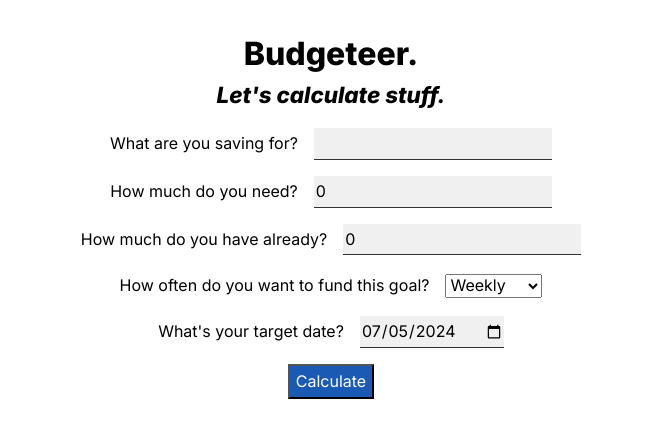
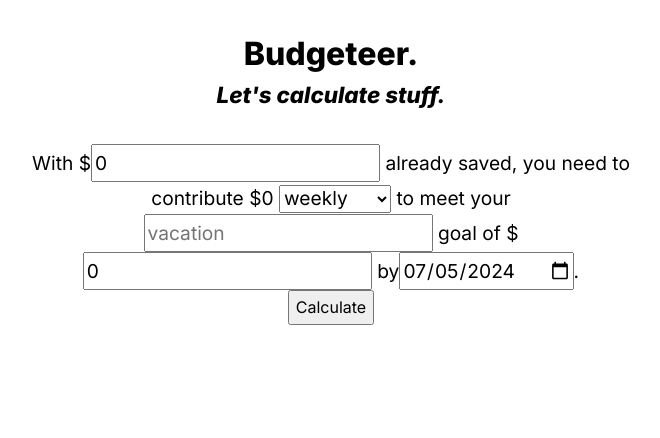
Before and after one commit to jessiejalca/budgeteer, a React (Vite) app: page / in a window 1280 px wide. Shown: the top 438 px of the page, without its empty margins (309-969 px from the left). Built offline with nearby package versions, Linux system fonts and the light colour scheme.

Commit message:
feat: reformat form to read as single sentence fill-in-the-blank

```diff
--- a/src/App.css
+++ b/src/App.css
@@ -3,6 +3,10 @@
   margin: 0 auto;
   padding: 2rem;
   text-align: center;
+  display: flex;
+  flex-direction: column;
+  align-items: center;
+  gap: 2rem;
 }
 
 .subhead {
@@ -10,22 +14,10 @@
   font-style: italic;
 }
 
-label {
-  display: block;
-  margin: 1rem 0;
+form {
+  max-width: 630px;
 }
 
-label > span {
-  margin-right: 1rem;
+form > p {
+  font-size: 1.2em;
 }
-
-label > input {
-  border: none;
-  border-bottom: 1px solid #333;
-  background-color: #f0f0f0;
-}
-
-button {
-  background-color: rgb(26, 90, 180) !important;
-  color: white;
-}
--- a/src/components/Calculator.tsx
+++ b/src/components/Calculator.tsx
@@ -1,12 +1,11 @@
 import React from "react";
-import Results from "./Results";
 
 const Calculator = () => {
-  const [showResults, setShowResults] = React.useState<boolean>(false);
   const [savingsGoal, setSavingsGoal] = React.useState<string>("");
   const [goalAmount, setGoalAmount] = React.useState<number>(0);
   const [amountSaved, setAmountSaved] = React.useState<number>(0);
-  const [fundingFrequency, setFundingFrequency] = React.useState<string>("weekly");
+  const [fundingFrequency, setFundingFrequency] =
+    React.useState<string>("weekly");
   const [amountPerPeriod, setAmountPerPeriod] = React.useState<number>(0);
 
   // Set the default date to today
@@ -14,24 +13,31 @@ const Calculator = () => {
   const [targetDate, setTargetDate] = React.useState<string>(today);
 
   // Get the value of the selected frequency
-  const handleFrequencyChange = (e: React.ChangeEvent<HTMLSelectElement>) => {
+  const handleFrequencyChange = (
+    e: React.ChangeEvent<HTMLSelectElement>
+  ): void => {
     setFundingFrequency(e.target.value);
   };
 
   // Handle form submission: show results
-  const handleSubmit = (e: React.FormEvent<HTMLFormElement>) => {
+  const handleSubmit = (e: React.FormEvent<HTMLFormElement>): void => {
     e.preventDefault();
 
     // Get the amount needed per funding period
-    const amountPerPeriod: number = calculateAmountPerPeriod(goalAmount, calculatePeriods(targetDate, fundingFrequency));
+    const amountPerPeriod: number = calculateAmountPerPeriod(
+      goalAmount,
+      calculatePeriods(targetDate, fundingFrequency)
+    );
 
     // Update the state with the amount per period and show the results
     setAmountPerPeriod(amountPerPeriod);
-    setShowResults(true);
-  }
+  };
 
   // Calculate the number of funding periods
-  const calculatePeriods = (targetDate: string, fundingFrequency: string) => {
+  const calculatePeriods = (
+    targetDate: string,
+    fundingFrequency: string
+  ): number => {
     const today: Date = new Date();
     const target: Date = new Date(targetDate);
     const difference: number = target.getTime() - today.getTime();
@@ -57,58 +63,67 @@ const Calculator = () => {
   };
 
   // Calculate the amount needed per funding period
-  const calculateAmountPerPeriod = (goalAmount: number, periods: number) => {
+  const calculateAmountPerPeriod = (
+    goalAmount: number,
+    periods: number
+  ): number => {
     return Math.ceil(goalAmount / periods);
   };
 
   return (
     <>
       <form onSubmit={handleSubmit}>
+        <p>
+          With ${/* amount already saved */}
           <label>
-          <span>What are you saving for?</span>
+            <input
+              type="number"
+              value={amountSaved}
+              onChange={(e) => setAmountSaved(Number(e.target.value))}
+            />
+          </label>{" "}
+          already saved, you need to contribute
+          {/* amount calculated */}{" "}
+          <span className="calc-value">${amountPerPeriod}</span>{" "}
+          {/* funding frequency */}
+          <label>
+            <select value={fundingFrequency} onChange={handleFrequencyChange}>
+              <option value="weekly">weekly</option>
+              <option value="bi-weekly">bi-weekly</option>
+              <option value="monthly">monthly</option>
+            </select>
+          </label>{" "}
+          to meet your {/* savings goal name */}
+          <label>
             <input
               type="text"
+              placeholder="vacation"
               value={savingsGoal}
               onChange={(e) => setSavingsGoal(e.target.value)}
             />
-        </label>
+          </label>{" "}
+          goal of ${/* goal amount */}
           <label>
-          <span>How much do you need?</span>
             <input
               type="number"
               value={goalAmount}
               onChange={(e) => setGoalAmount(Number(e.target.value))}
             />
+          </label>{" "}
+          by
+          {/* goal target date */}
+          <label>
+            <input
+              type="date"
+              value={targetDate}
+              onChange={(e) => setTargetDate(e.target.value)}
+              min={today}
+            />
           </label>
-        <label>
-          <span>How much do you have already?</span>
-          <input type="number" value={amountSaved} onChange={(e) => setAmountSaved(Number(e.target.value))} />
-        </label>
-        <label>
-          <span>How often do you want to fund this goal?</span>
-          <select value={fundingFrequency} onChange={handleFrequencyChange}>
-            <option value="weekly">Weekly</option>
-            <option value="bi-weekly">Bi-weekly</option>
-            <option value="monthly">Monthly</option>
-          </select>
-        </label>
-        <label>
-          <span>What's your target date?</span>
-          <input type="date" value={targetDate} onChange={(e) => setTargetDate(e.target.value)} min={today} />
-        </label>
+          .
+        </p>
         <button type="submit">Calculate</button>
       </form>
-
-      {showResults && (
-        <Results
-          goalAmount={goalAmount}
-          fundingFrequency={fundingFrequency}
-          savingsGoal={savingsGoal}
-          targetDate={targetDate}
-          amountSaved={amountSaved}
-          amountPerPeriod={amountPerPeriod}
-        />
-      )}
     </>
   );
 };
--- a/src/components/Results.tsx
+++ /dev/null
@@ -1,18 +0,0 @@
-const Results = (
-  props: {
-    goalAmount: number,
-    fundingFrequency: string,
-    savingsGoal: string,
-    targetDate: string,
-    amountSaved: number,
-    amountPerPeriod: number
-  }
-) => {
-  return (
-    <p>
-      With ${props.amountSaved} already saved, you need ${props.amountPerPeriod} {props.fundingFrequency} to meet your {props.savingsGoal} goal of ${props.goalAmount} by {new Date(props.targetDate).toDateString()}.
-    </p>
-  );
-}
-
-export default Results;
```
Lines whose indentation alone changed are shown as unchanged.
